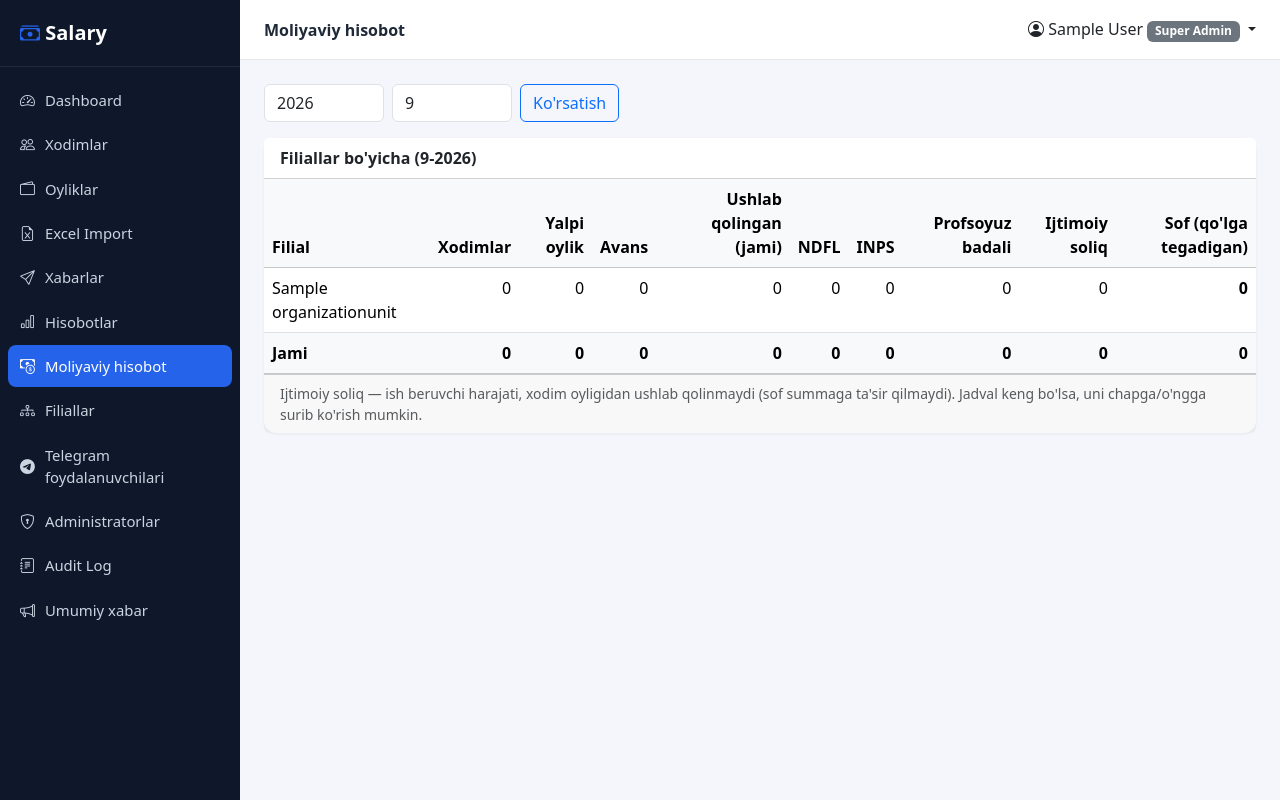
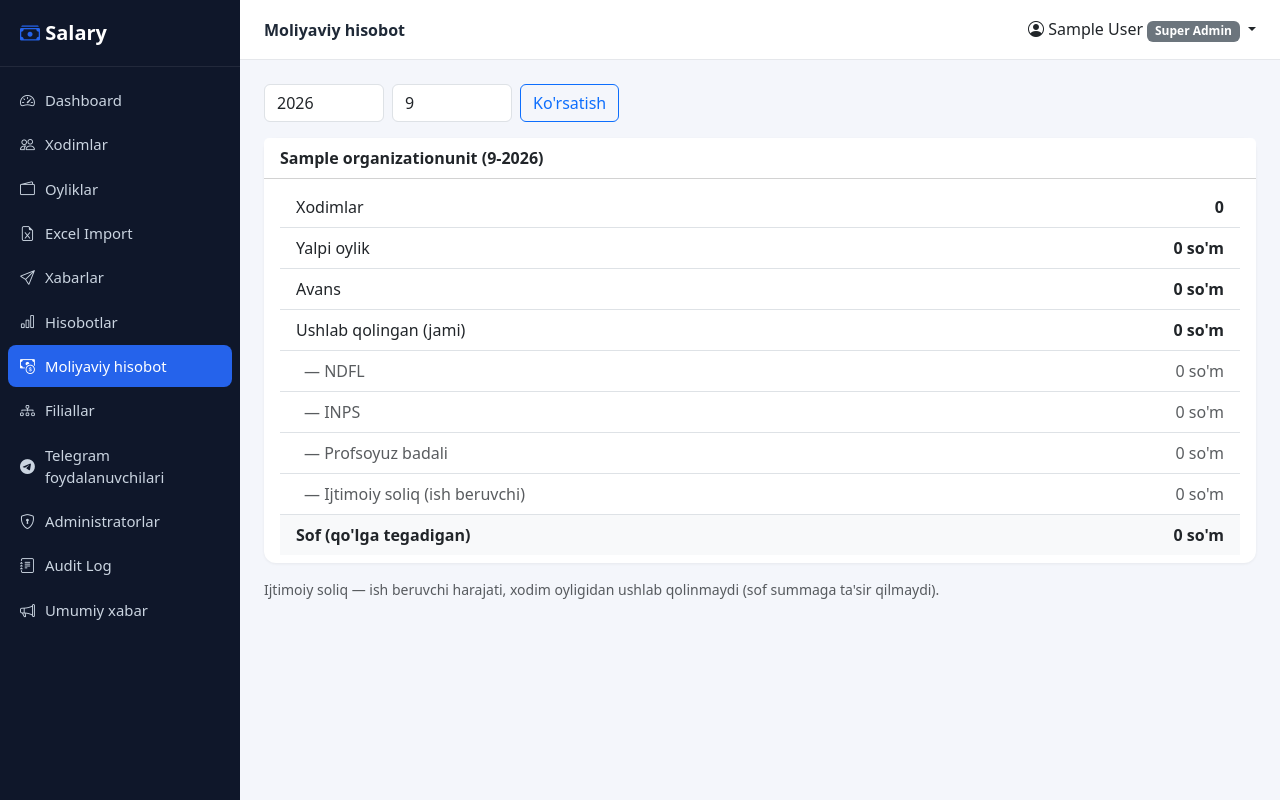
Before and after one commit to ALFAxxs/nsu-salary-project, a Django app: page /reports/moliyaviy/ in a window 1280 px wide. Run offline with Django 5.2, Linux system fonts and the light colour scheme; a user stored in the database is signed in; tables that the repository leaves empty hold one stand-in row (values such as "Sample post"); data that the repository does not hold is empty; parts of the project's set-up code (start-up, migrations or seed data) failed here and were passed over.

Commit message:
Redesign Moliyaviy hisobot as a collapsible branch list
Replace the wide 10-column table (which got cramped as more money
columns were added) with a Bootstrap accordion: branch names are
listed collapsed by default, and clicking one expands its full
breakdown as a label/value list instead of a horizontal row. A
grand-total card stays always visible above the list for head
office/super admin. Branch/accountant admins only ever have one row,
so they see it expanded directly with no accordion needed. The
breakdown list itself is shared (reports/_salary_breakdown.html)
between the grand-total card, each accordion branch, and the
single-branch view.

Co-Authored-By: Claude Sonnet 5 <noreply@anthropic.com>

```diff
--- /dev/null
+++ b/templates/reports/_salary_breakdown.html
@@ -0,0 +1,12 @@
+{% load report_extras %}
+<ul class="list-group list-group-flush">
+  <li class="list-group-item d-flex justify-content-between"><span>Xodimlar</span><strong>{{ r.employees }}</strong></li>
+  <li class="list-group-item d-flex justify-content-between"><span>Yalpi oylik</span><strong>{{ r.gross|money }} so'm</strong></li>
+  <li class="list-group-item d-flex justify-content-between"><span>Avans</span><strong>{{ r.advance|money }} so'm</strong></li>
+  <li class="list-group-item d-flex justify-content-between"><span>Ushlab qolingan (jami)</span><strong>{{ r.deductions|money }} so'm</strong></li>
+  <li class="list-group-item d-flex justify-content-between ps-4 text-muted"><span>— NDFL</span><span>{{ r.income_tax|money }} so'm</span></li>
+  <li class="list-group-item d-flex justify-content-between ps-4 text-muted"><span>— INPS</span><span>{{ r.pension_contribution|money }} so'm</span></li>
+  <li class="list-group-item d-flex justify-content-between ps-4 text-muted"><span>— Profsoyuz badali</span><span>{{ r.union_dues|money }} so'm</span></li>
+  <li class="list-group-item d-flex justify-content-between ps-4 text-muted"><span>— Ijtimoiy soliq (ish beruvchi)</span><span>{{ r.social_tax|money }} so'm</span></li>
+  <li class="list-group-item d-flex justify-content-between bg-light"><span class="fw-semibold">Sof (qo'lga tegadigan)</span><strong>{{ r.net|money }} so'm</strong></li>
+</ul>
--- a/templates/reports/salary_report.html
+++ b/templates/reports/salary_report.html
@@ -9,63 +9,49 @@
   <input name="month" value="{{ month }}" class="form-control" style="max-width:120px">
   <button class="btn btn-outline-primary">Ko'rsatish</button>
 </form>
-<div class="card">
-  <div class="card-header bg-white fw-semibold">Filiallar bo'yicha ({{ month }}-{{ year }})</div>
-  <div class="table-responsive">
-    <table class="table">
-      <thead class="table-light">
-        <tr>
-          <th>Filial</th>
-          <th class="text-end">Xodimlar</th>
-          <th class="text-end">Yalpi oylik</th>
-          <th class="text-end">Avans</th>
-          <th class="text-end">Ushlab qolingan (jami)</th>
-          <th class="text-end">NDFL</th>
-          <th class="text-end">INPS</th>
-          <th class="text-end">Profsoyuz badali</th>
-          <th class="text-end">Ijtimoiy soliq</th>
-          <th class="text-end">Sof (qo'lga tegadigan)</th>
-        </tr>
-      </thead>
-      <tbody>
-        {% for r in rows %}
-        <tr>
-          <td>{{ r.unit.name }}</td>
-          <td class="text-end">{{ r.employees }}</td>
-          <td class="text-end text-nowrap">{{ r.gross|money }}</td>
-          <td class="text-end text-nowrap">{{ r.advance|money }}</td>
-          <td class="text-end text-nowrap">{{ r.deductions|money }}</td>
-          <td class="text-end text-nowrap">{{ r.income_tax|money }}</td>
-          <td class="text-end text-nowrap">{{ r.pension_contribution|money }}</td>
-          <td class="text-end text-nowrap">{{ r.union_dues|money }}</td>
-          <td class="text-end text-nowrap">{{ r.social_tax|money }}</td>
-          <td class="text-end text-nowrap"><strong>{{ r.net|money }}</strong></td>
-        </tr>
-        {% empty %}
-        <tr><td colspan="10" class="text-muted">Bu davr uchun ma'lumot yo'q.</td></tr>
-        {% endfor %}
-      </tbody>
-      {% if is_global and rows %}
-      <tfoot>
-        <tr class="fw-semibold table-light">
-          <td>Jami</td>
-          <td class="text-end">{{ totals.employees }}</td>
-          <td class="text-end text-nowrap">{{ totals.gross|money }}</td>
-          <td class="text-end text-nowrap">{{ totals.advance|money }}</td>
-          <td class="text-end text-nowrap">{{ totals.deductions|money }}</td>
-          <td class="text-end text-nowrap">{{ totals.income_tax|money }}</td>
-          <td class="text-end text-nowrap">{{ totals.pension_contribution|money }}</td>
-          <td class="text-end text-nowrap">{{ totals.union_dues|money }}</td>
-          <td class="text-end text-nowrap">{{ totals.social_tax|money }}</td>
-          <td class="text-end text-nowrap">{{ totals.net|money }}</td>
-        </tr>
-      </tfoot>
-      {% endif %}
-    </table>
-  </div>
-  <div class="card-footer text-muted small">
-    Ijtimoiy soliq — ish beruvchi harajati, xodim oyligidan ushlab qolinmaydi (sof summaga ta'sir qilmaydi).
-    Jadval keng bo'lsa, uni chapga/o'ngga surib ko'rish mumkin.
+
+{% if not rows %}
+<div class="card"><div class="card-body text-muted">Bu davr uchun ma'lumot yo'q.</div></div>
+
+{% elif is_global and rows|length > 1 %}
+<div class="card mb-3 border-primary">
+  <div class="card-header bg-white fw-semibold">Barcha filiallar bo'yicha jami ({{ month }}-{{ year }})</div>
+  <div class="card-body py-2">
+    {% include "reports/_salary_breakdown.html" with r=totals %}
   </div>
 </div>
+
+<div class="accordion" id="branchAccordion">
+  {% for r in rows %}
+  <div class="accordion-item">
+    <h2 class="accordion-header">
+      <button class="accordion-button collapsed" type="button" data-bs-toggle="collapse" data-bs-target="#branch{{ forloop.counter }}">
+        <span class="flex-grow-1">{{ r.unit.name }}</span>
+        <span class="text-muted small text-nowrap me-2">{{ r.employees }} xodim · {{ r.net|money }} so'm</span>
+      </button>
+    </h2>
+    <div id="branch{{ forloop.counter }}" class="accordion-collapse collapse" data-bs-parent="#branchAccordion">
+      <div class="accordion-body p-0">
+        {% include "reports/_salary_breakdown.html" %}
+      </div>
+    </div>
+  </div>
+  {% endfor %}
+</div>
+
+{% else %}
+{# Branch/accountant admin: only ever one row — show it directly, no need to click anything. #}
+{% for r in rows %}
+<div class="card">
+  <div class="card-header bg-white fw-semibold">{{ r.unit.name }} ({{ month }}-{{ year }})</div>
+  <div class="card-body py-2">
+    {% include "reports/_salary_breakdown.html" %}
+  </div>
+</div>
+{% endfor %}
+{% endif %}
+
+<p class="text-muted small mt-3">
+  Ijtimoiy soliq — ish beruvchi harajati, xodim oyligidan ushlab qolinmaydi (sof summaga ta'sir qilmaydi).
+</p>
 {% endblock %}
```
